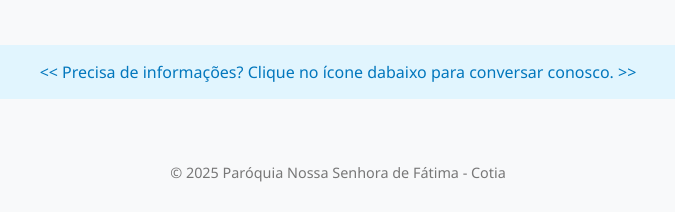
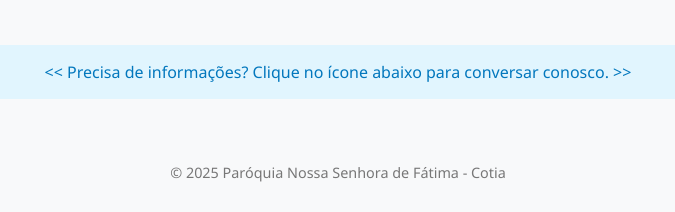
Before and after one commit to ezequiascipriano/paroqIA-NSF, a plain HTML site: page index.html in a window 1280 px wide. Shown: the part 470-682 px from the top of the page, 302-977 px from the left. Drawn offline with Linux system fonts and the light colour scheme.

Commit message:
Update index.html

```diff
--- a/index.html
+++ b/index.html
@@ -4,7 +4,7 @@
     <meta charset="UTF-8">
     <meta name="viewport" content="width=device-width, initial-scale=1.0">
     <title>Paróquia Nossa Senhora de Fátima - Cotia</title>
-    <!-- Meta tags para compartilhamento -->
+
     <meta name="description" content="A Paróquia Nossa Senhora de Fátima foi criada em 8 de maio de 2009, após surgir como área pastoral em 2007, desmembrada de outras paróquias da Diocese de Osasco. Desde 2022, Pe. Thiago Jordão é o Administrador Paroquial.">
     <meta property="og:title" content="Paróquia Nossa Senhora de Fátima - Cotia">
     <meta property="og:description" content="A Paróquia Nossa Senhora de Fátima foi criada em 8 de maio de 2009, após surgir como área pastoral em 2007, desmembrada de outras paróquias da Diocese de Osasco. Desde 2022, Pe. Thiago Jordão é o Administrador Paroquial.">
@@ -14,7 +14,7 @@
     <meta name="twitter:title" content="Paróquia Nossa Senhora de Fátima - Cotia">
     <meta name="twitter:description" content="A Paróquia Nossa Senhora de Fátima foi criada em 8 de maio de 2009, após surgir como área pastoral em 2007, desmembrada de outras paróquias da Diocese de Osasco. Desde 2022, Pe. Thiago Jordão é o Administrador Paroquial.">
     <meta name="twitter:image" content="http://pnsfcotia.com.br/wp-content/uploads/2023/11/logo_site.png">
-    <!-- Links para arquivos externos -->
+
     <link rel="stylesheet" href="styles.css">
     <script async type="module" src="https://interfaces.zapier.com/assets/web-components/zapier-interfaces/zapier-interfaces.esm.js"></script>
     <script src="scripts.js" defer></script>
@@ -29,7 +29,7 @@
         <p>Bem-vindo à página da nossa paróquia. Estamos aqui para servir a comunidade de Cotia com fé e dedicação.</p>
 
         <div class="chat-hint">
-            << Precisa de informações? Clique no ícone dabaixo para conversar conosco. >></Precisa>
+            << Precisa de informações? Clique no ícone abaixo para conversar conosco. >></Precisa>
         </div>
 
         <footer>
@@ -37,7 +37,6 @@
         </footer>
     </div>
 
-    <!-- Botão do chatbot Zapier -->
     <zapier-interfaces-chatbot-embed is-popup='true' chatbot-id='cm8apdtsn000p9wmlsud59pfr'></zapier-interfaces-chatbot-embed>
 </body>
 </html>
```
